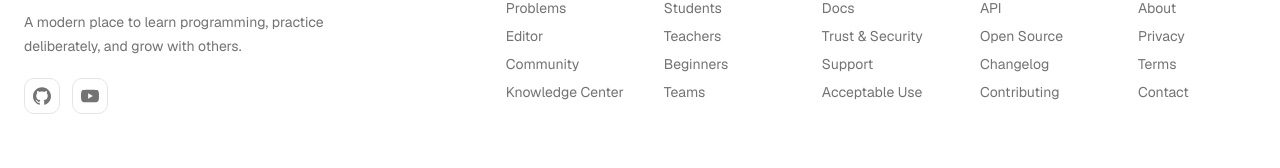
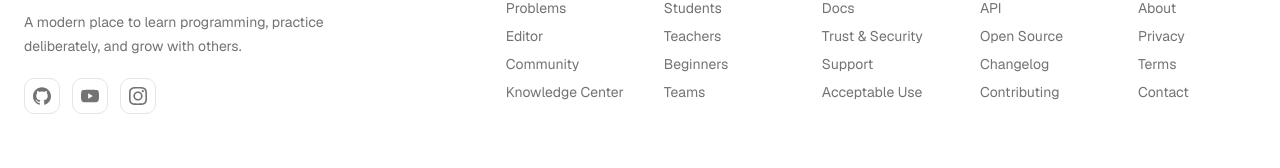
Before and after one commit to Sank34/scripticx-landing, a Next.js app: page / in a window 1280 px wide. Shown: the part 9915-10083 px from the top of the page. Built offline with nearby package versions, Linux system fonts and the light colour scheme; no server answers.

Commit message:
add instagram link

```diff
--- a/components/Footer.tsx
+++ b/components/Footer.tsx
@@ -1,7 +1,7 @@
 import Link from "next/link";
 import Image from "next/image";
 import { Check } from "lucide-react";
-import { siGithub, siYoutube } from "simple-icons";
+import { siGithub, siYoutube, siInstagram } from "simple-icons";
 import { useTranslations } from "next-intl";
 
 export default function Footer() {
@@ -81,6 +81,18 @@ export default function Footer() {
                   <path d={siYoutube.path} />
                 </svg>
               </a>
+
+              <a
+                href="https://www.instagram.com/scripticx/" /*link insta*/
+                target="_blank"
+                rel="noreferrer"
+                aria-label="ScripticX on Instagram"
+                className="flex size-9 items-center justify-center rounded-lg border transition hover:border-foreground/20 hover:bg-muted hover:text-foreground"
+              >
+                <svg width="18" height="18" viewBox="0 0 24 24" fill="currentColor">
+                  <path d={siInstagram.path} />
+                </svg>
+              </a>
             </div>
           </div>
 
```
Also changed, not shown: 1 other file (tests, documents, lock files or other folders).
